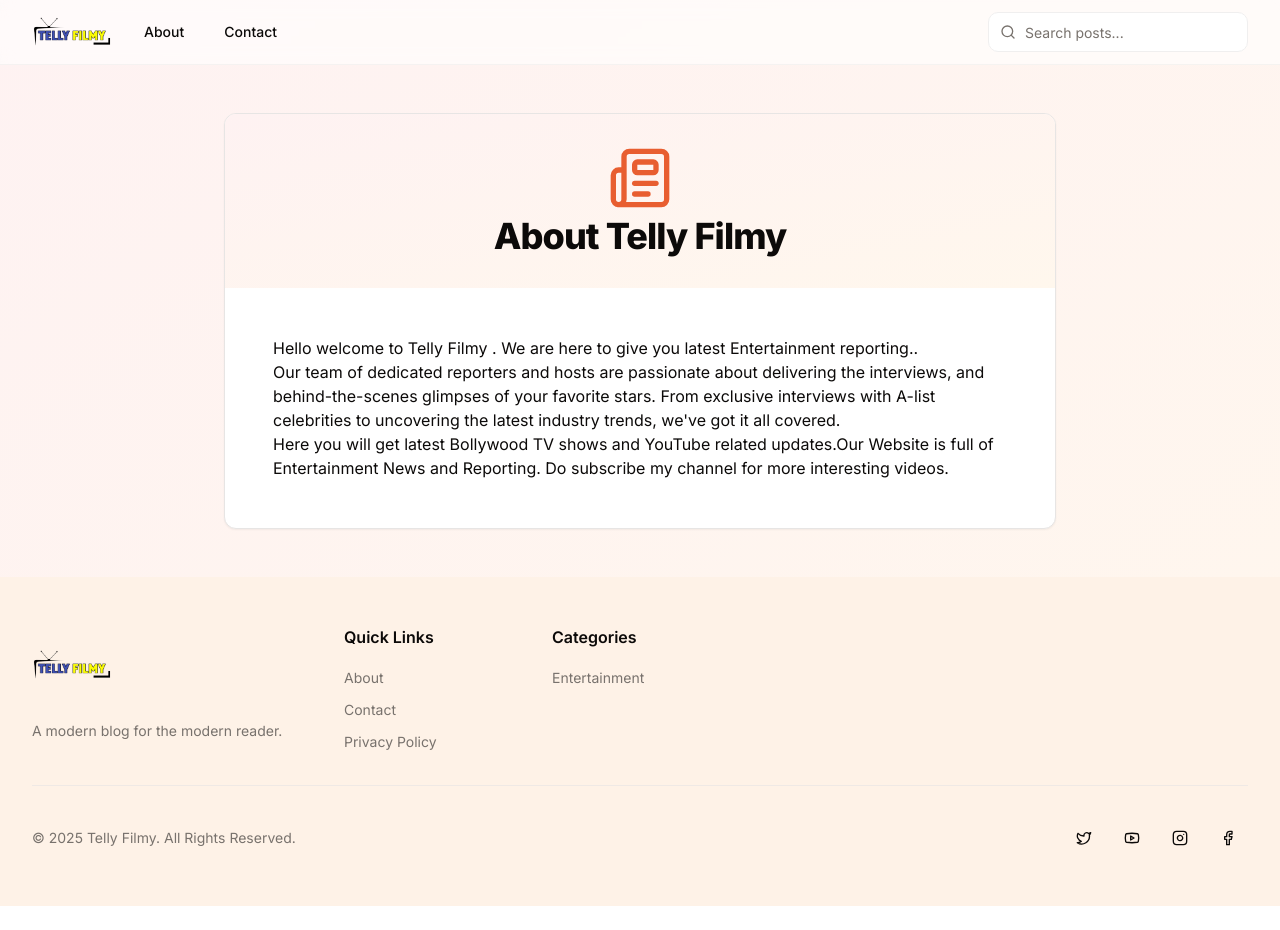
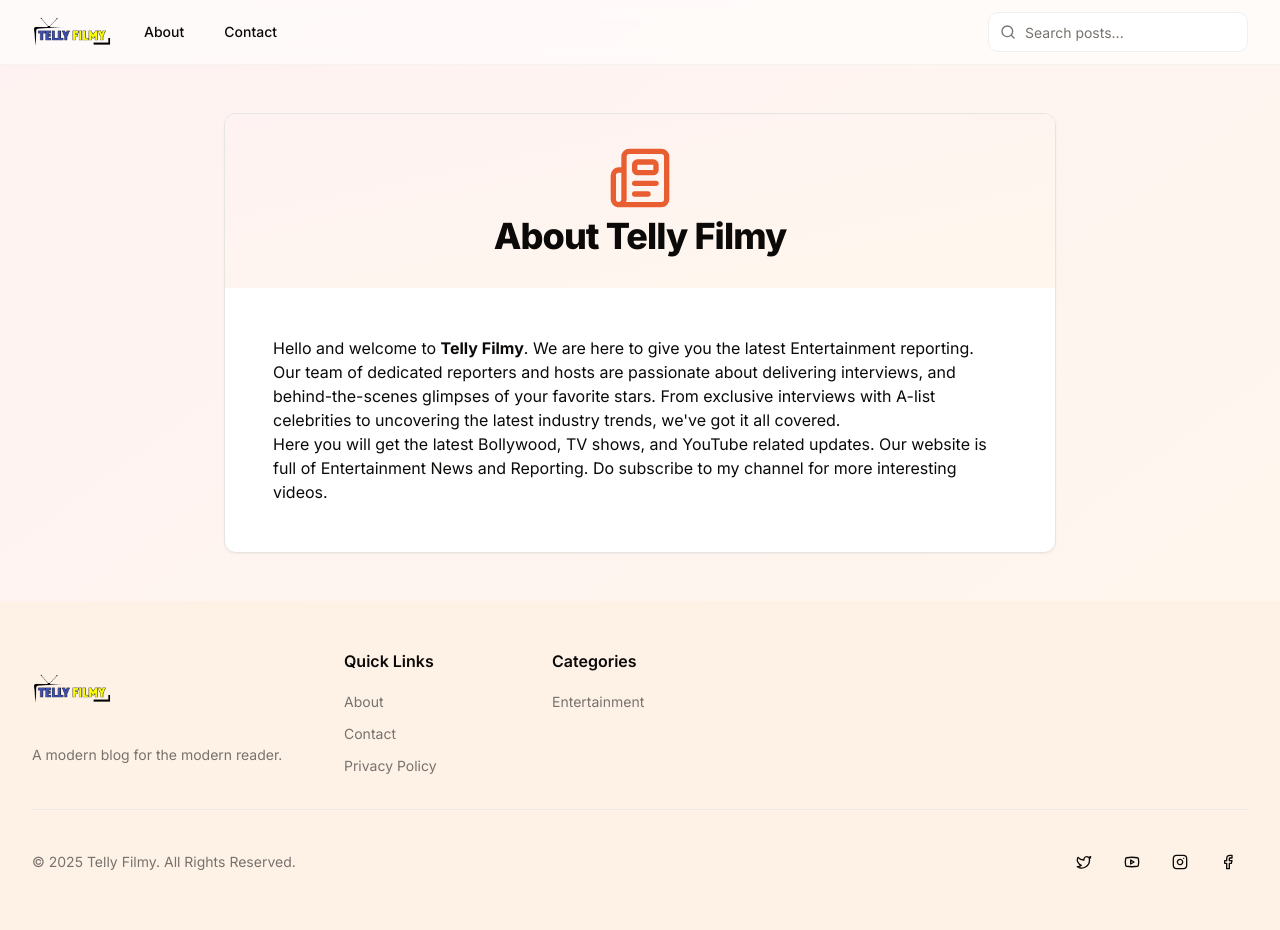
Before and after one commit to manishyadavyt/Telly-Filmy, a Next.js app: page /about in a window 1280 px wide. Before the commit the page ends 906 px from the top, so only its background shows below. Built offline with nearby package versions, Linux system fonts and the light colour scheme.

Commit message:
Update pages

```diff
--- a/src/app/about/page.tsx
+++ b/src/app/about/page.tsx
@@ -1,8 +1,6 @@
-
 // src/app/about/page.tsx
 import { Card, CardContent, CardHeader, CardTitle } from '@/components/ui/card';
-import { Avatar, AvatarFallback, AvatarImage } from '@/components/ui/avatar';
-import { Users, Newspaper } from 'lucide-react';
+import { Newspaper } from 'lucide-react';
 
 export default function AboutPage() {
   return (
@@ -17,15 +15,21 @@ export default function AboutPage() {
         <CardContent className="p-8 md:p-12">
           <div className="prose prose-lg dark:prose-invert max-w-none">
             <p>
-              Hello welcome to Telly Filmy . We are here to give you latest Entertainment reporting..
-            </p>
-            Our team of dedicated reporters and hosts are passionate about delivering the  interviews, and behind-the-scenes glimpses of your favorite stars. From exclusive interviews with A-list celebrities to uncovering the latest industry trends, we've got it all
-            covered.
-            <p>
-              Here you will get latest Bollywood TV shows and YouTube related updates.Our Website is full of Entertainment News and Reporting.
-Do subscribe my channel for more interesting videos.
+              Hello and welcome to <strong>Telly Filmy</strong>. We are here to give you the latest
+              Entertainment reporting.
             </p>
 
+            <p>
+              Our team of dedicated reporters and hosts are passionate about delivering interviews,
+              and behind-the-scenes glimpses of your favorite stars. From exclusive interviews with
+              A-list celebrities to uncovering the latest industry trends, we've got it all covered.
+            </p>
+
+            <p>
+              Here you will get the latest Bollywood, TV shows, and YouTube related updates. Our
+              website is full of Entertainment News and Reporting. Do subscribe to my channel for
+              more interesting videos.
+            </p>
           </div>
         </CardContent>
       </Card>
```
Also changed, not shown: posts.json (+1 -1 lines).
